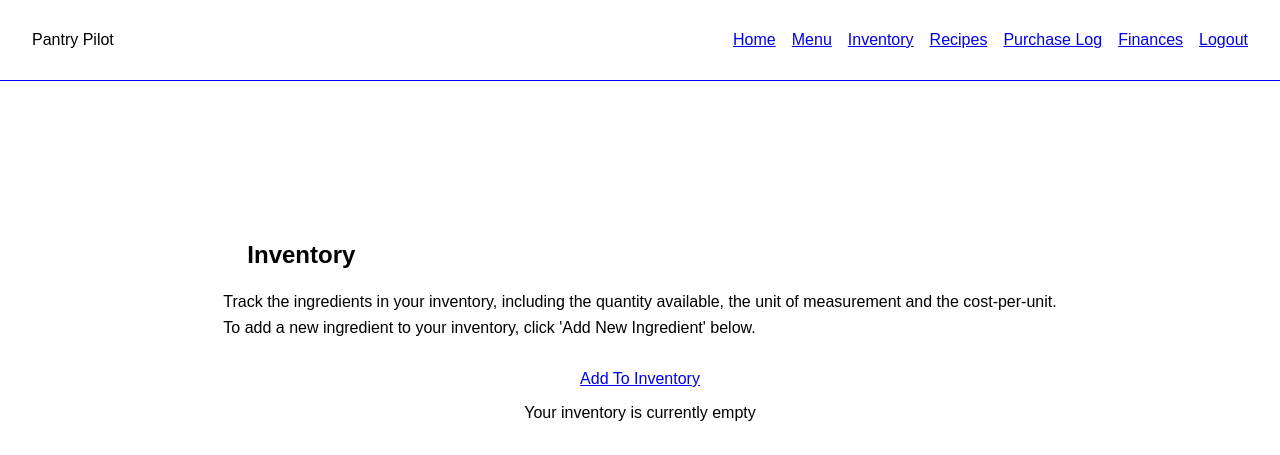
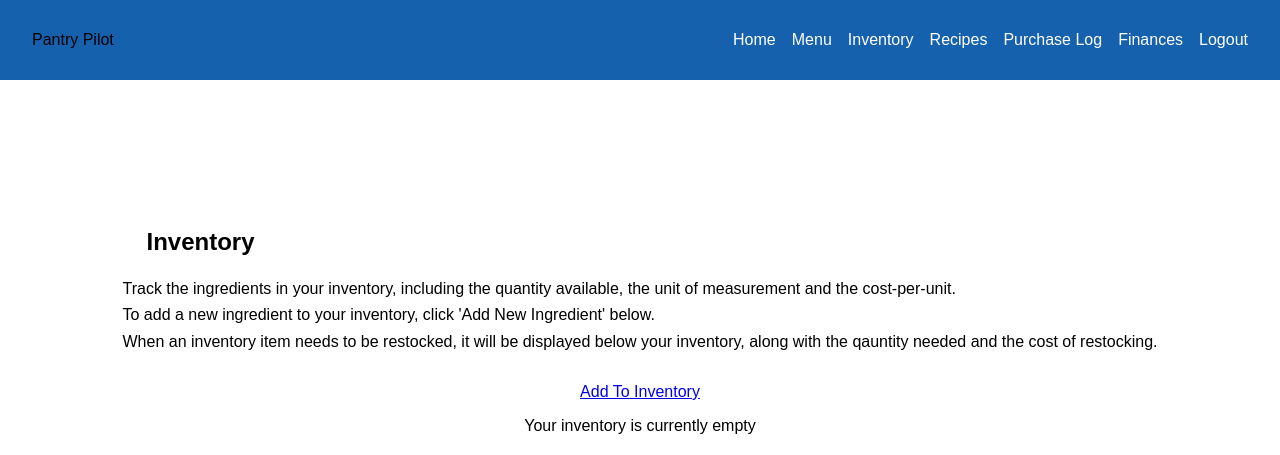
Before and after one commit to RobertMcIsaac/django_delights, a Django app: page /inventory/ in a window 1280 px wide. Shown: the top 455 px of the page. Run offline with Django 4.2, Linux system fonts and the light colour scheme; the visitor is signed in with stand-in values (Sample User, id 1); data that the repository does not hold is empty; some web fonts are replaced.

Commit message:
Chose colour-scheme and started adding to styles.

```diff
--- a/inventory/static/inventory/style2.css
+++ b/inventory/static/inventory/style2.css
@@ -42,6 +42,10 @@ ol,ul {
     align-self: center;
 } */
 
+.nav__navlist--link {
+
+}
+
 .navbuttons {
     align-self: center;
     margin: 0.5rem;
@@ -66,7 +70,8 @@ ol,ul {
     background-color: white;
     justify-content: space-between;
     align-items: center;
-    border-bottom: 1px solid blue;
+    background-color: #1561ad;
+    /* border-bottom: 1px solid blue; */
     }
 
 .header__logo {
@@ -81,6 +86,12 @@ ol,ul {
     padding: 0 2rem;
 }
 
+.nav__navlist--link {
+    color: white;
+    text-decoration: none;
+
+}
+
 /* MAIN */
 
 .main__container {
@@ -92,6 +103,7 @@ ol,ul {
     align-items: center;
     justify-content: center;
     text-align: center;
+    /* background-color: #1c77ac; */
 }
 
 
@@ -174,7 +186,7 @@ ol,ul {
 }
 
 .home__card {
-    border: 1px solid blue;
+    /* border: 1px solid blue; */
     display: flex;
     flex-direction: column;
     flex-basis: 30%;
@@ -182,6 +194,8 @@ ol,ul {
     padding: 2.5rem;
     align-items: center;
     justify-content: space-evenly;
+    background-color: #1c77ac;
+    color: white;
 }
 
 .home__card * {
--- a/inventory/templates/inventory/base.html
+++ b/inventory/templates/inventory/base.html
@@ -24,13 +24,13 @@
             </div>
             <nav id="navigation">
                 <ul class="nav__navlist">
-                    <a href="{% url 'home' %}"><li>Home</li></a>
-                    <a href="{% url 'menu' %}"><li>Menu</li></a>
-                    <a href="{% url 'inventory' %}"><li>Inventory</li></a>
-                    <a href="{% url 'recipes' %}"><li>Recipes</li></a>
-                    <a href="{% url 'purchase_log' %}"><li>Purchase Log</li></a>
-                    <a href="{% url 'revenue' %}"><li>Finances</li></a>
-                    <a href="{% url 'logout' %}"><li>Logout</li></a>
+                    <a href="{% url 'home' %}" class="nav__navlist--link"><li>Home</li></a>
+                    <a href="{% url 'menu' %}" class="nav__navlist--link"><li>Menu</li></a>
+                    <a href="{% url 'inventory' %}" class="nav__navlist--link"><li>Inventory</li></a>
+                    <a href="{% url 'recipes' %}" class="nav__navlist--link"><li>Recipes</li></a>
+                    <a href="{% url 'purchase_log' %}" class="nav__navlist--link"><li>Purchase Log</li></a>
+                    <a href="{% url 'revenue' %}" class="nav__navlist--link"><li>Finances</li></a>
+                    <a href="{% url 'logout' %}" class="nav__navlist--link"><li>Logout</li></a>
                 </ul>
             </nav>
             {% else %}
--- a/inventory/templates/inventory/ingredient_update.html
+++ b/inventory/templates/inventory/ingredient_update.html
@@ -3,12 +3,12 @@
 {% block title %}Edit Ingredient - Pantry Pilot{% endblock title %}
 
 {% block content %}
-<section id="edit-ingredient" class="formpage__container">
+<section id="edit-ingredient" class="form__container">
     <div>
         <h2>Edit:</h2>
         <h3>{{ingredient.name}}</h3>
     </div>
-    <form class="form__container" action="" method="POST">
+    <form class="form__content" action="" method="POST">
         {% csrf_token %}
         {{ form.as_p }}
         <button type="submit">Confirm Changes</button>
--- a/inventory/templates/inventory/inventory.html
+++ b/inventory/templates/inventory/inventory.html
@@ -8,7 +8,7 @@
         <h2 class="content__title">Inventory</h2>
         <p>Track the ingredients in your inventory, including the quantity available, the unit of measurement and the cost-per-unit.</p>
         <p>To add a new ingredient to your inventory, click 'Add New Ingredient' below.</p>
-        <p></p>
+        <p>When an inventory item needs to be restocked, it will be displayed below your inventory, along with the qauntity needed and the cost of restocking.</p>
     </div>
     <a href="{% url 'ingredient_new' %}" class="navbuttons">Add To Inventory</a>
     <table class="table__container">
--- a/inventory/templates/inventory/menuitem_detail.html
+++ b/inventory/templates/inventory/menuitem_detail.html
@@ -56,8 +56,8 @@
             <p>No instructions currently</p>
         {% endif %}
     </div>
+    <a href="{% url 'menu' %}" class="navlinks">Go To Menu</a>
     <a href="{% url 'recipes' %}" class="navlinks">Go to Recipes</a>
-    <a href="{% url 'menu' %}" class="navlinks">Go To Menu</a>
 </section>
 
 {% endblock content %}
--- a/inventory/templates/inventory/menuitem_update.html
+++ b/inventory/templates/inventory/menuitem_update.html
@@ -11,7 +11,7 @@
     <form class="form__content" action="" method="POST">
         {% csrf_token %}
         {{ form.as_p }}
-        <button class="buttons form__button" type="submit">Confirm Changes</button>
+        <button type="submit">Confirm Changes</button>
     </form>
     <a href=" {% url 'menu' %}">Cancel</a>
 </section>
--- a/inventory/templates/inventory/purchase_delete.html
+++ b/inventory/templates/inventory/purchase_delete.html
@@ -5,7 +5,7 @@
 {% block content %}
 <section id="delete-purchase" class="form__container">
     <div>
-        <h2>Delete:</h2>
+        <h2>Delete this purchase of:</h2>
         <h3>{{purchase.menuitem}}</h3>
     </div>
     <form class="form__content" action="" method="POST">
```
